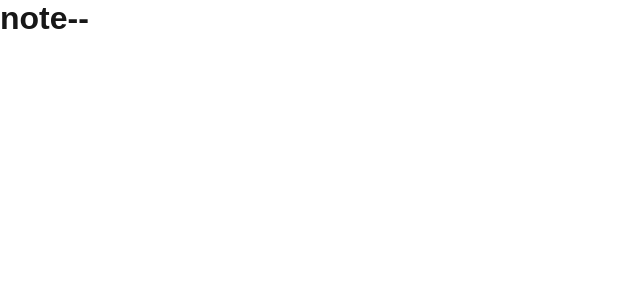
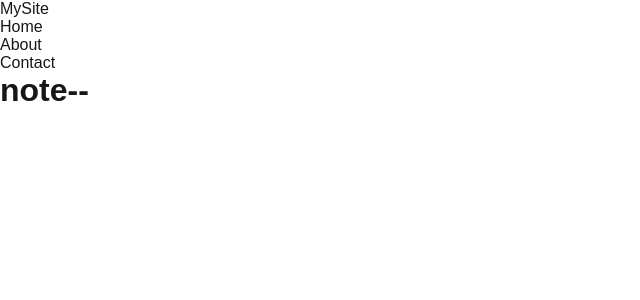
Before and after one commit to Johnson-Berisha/noteworthy, a Next.js app: page / in a window 1280 px wide. Shown: the top 300 px of the page, without its empty margins (0-640 px from the left). Built offline with nearby package versions, Linux system fonts and the light colour scheme.

Commit message:
testing out components

```diff
--- /dev/null
+++ b/src/app/components/nav.tsx
@@ -0,0 +1,14 @@
+import Link from "next/link";
+
+const Nav: React.FC = () => (
+    <nav>
+        <div className="logo">MySite</div>
+        <ul className="menu">
+            <li><Link href="/">Home</Link></li>
+            <li><Link href="/about">About</Link></li>
+            <li><Link href="/contact">Contact</Link></li>
+        </ul>
+    </nav>
+)
+
+export default Nav;
--- a/src/app/layout.tsx
+++ b/src/app/layout.tsx
@@ -1,6 +1,7 @@
 import type { Metadata } from "next";
 import { Geist, Geist_Mono } from "next/font/google";
 import "./globals.css";
+import Nav from "./components/nav";
 
 const geistSans = Geist({
   variable: "--font-geist-sans",
@@ -25,6 +26,7 @@ export default function RootLayout({
   return (
     <html lang="en">
       <body className={`${geistSans.variable} ${geistMono.variable}`}>
+        <Nav />
         {children}
       </body>
     </html>
```
